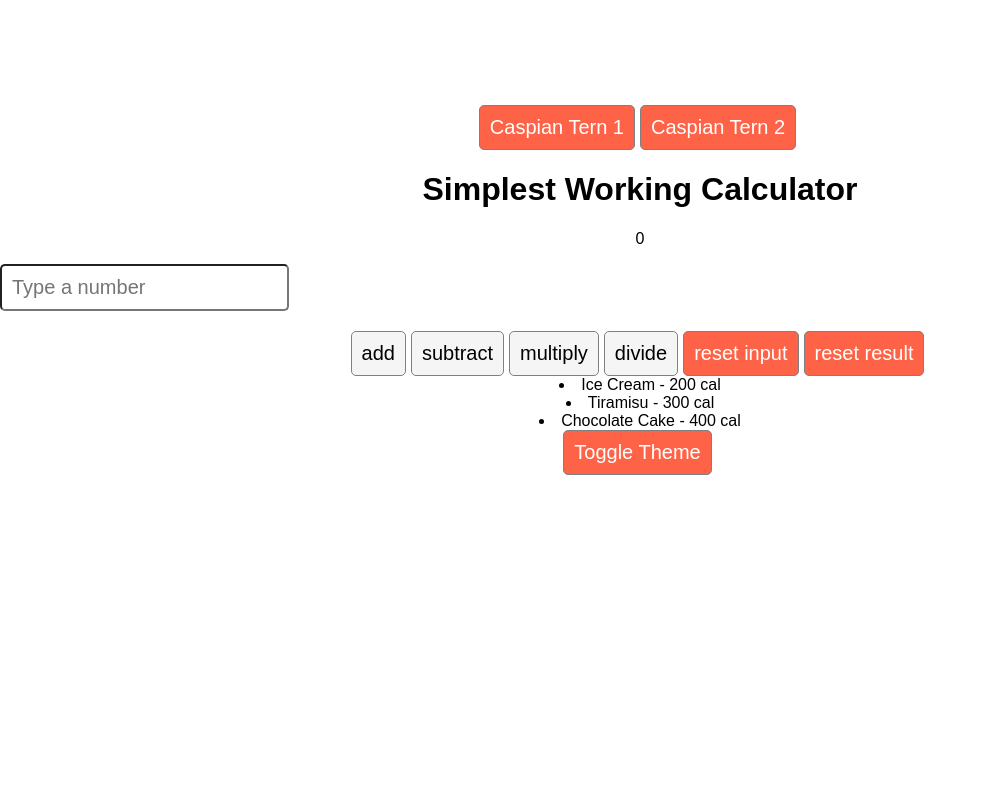
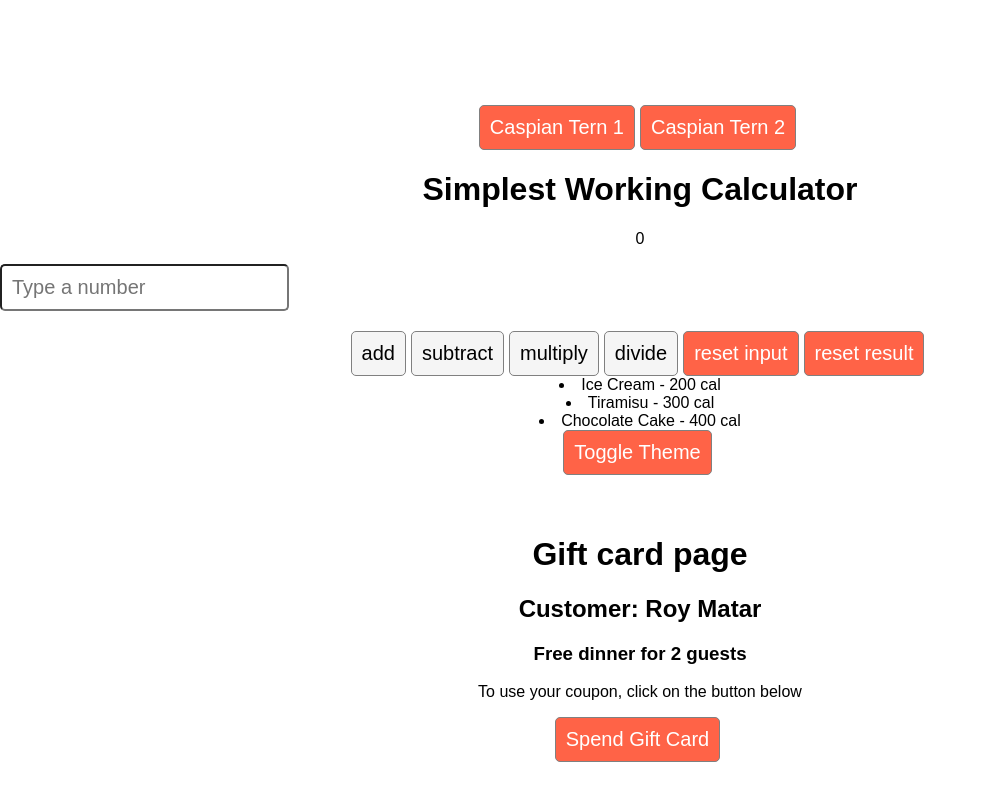
Before and after one commit to royMatar/React-Components, a React (Create React App) app: page / in a window 1280 px wide. Shown: the part 842-1642 px from the top of the page, without its empty margins (0-987 px from the left). Before the commit the page ends 1317 px from the top, so only its background shows below. Built offline with nearby package versions, Linux system fonts and the light colour scheme.

Commit message:
Gift Card component added with managing state using useState hook

```diff
--- a/src/App.js
+++ b/src/App.js
@@ -10,6 +10,8 @@ import Songselection from './Components/SongSelection/SongSelection';
 import Calculator from "./Components/Calculator/Calculator";
 import List from "./Components/List/List";
 import { ThemeContext } from "./Components/light-dark theme/Context";
+import GiftCard from "./Components/ManagingState2.jsx/GiftCard";
+
 function App() {
 
   const [fruits] = useState([
@@ -44,6 +46,7 @@ function App() {
       <Calculator/>
       <List desserts={desserts}/>
       <button onClick={toggleTheme}>Toggle Theme</button>
+      <GiftCard/>
     </div>
   );
 }
--- /dev/null
+++ b/src/Components/ManagingState2.jsx/GiftCard.jsx
@@ -0,0 +1,37 @@
+import React, { useState } from "react";
+
+function GiftCard() {
+  const [giftCard, setGiftCard] = useState({
+    firstName: "Roy",
+    lastName: "Matar",
+    text: "Free dinner for 2 guests",
+    valid: true,
+    instructions: "To use your coupon, click on the button below",
+  });
+  function spendGiftCard() {
+    setGiftCard((prevState) => {
+      alert("You have spent your gift card, Thank you");
+      return {
+        ...prevState,
+        text: "Your coupon has been used",
+        valid: false,
+        instructions: "Please visit our restaurant to renew your coupon",
+      };
+    });
+  }
+  return (
+    <div style={{ padding: "40px" }}>
+      <h1>Gift card page</h1>
+      <h2>
+        Customer: {giftCard.firstName} {giftCard.lastName}
+      </h2>
+      <h3>{giftCard.text}</h3>
+      <p>{giftCard.instructions}</p>
+      {giftCard.valid && (
+        <button onClick={spendGiftCard}>Spend Gift Card</button>
+      )}
+    </div>
+  );
+}
+
+export default GiftCard;
```
